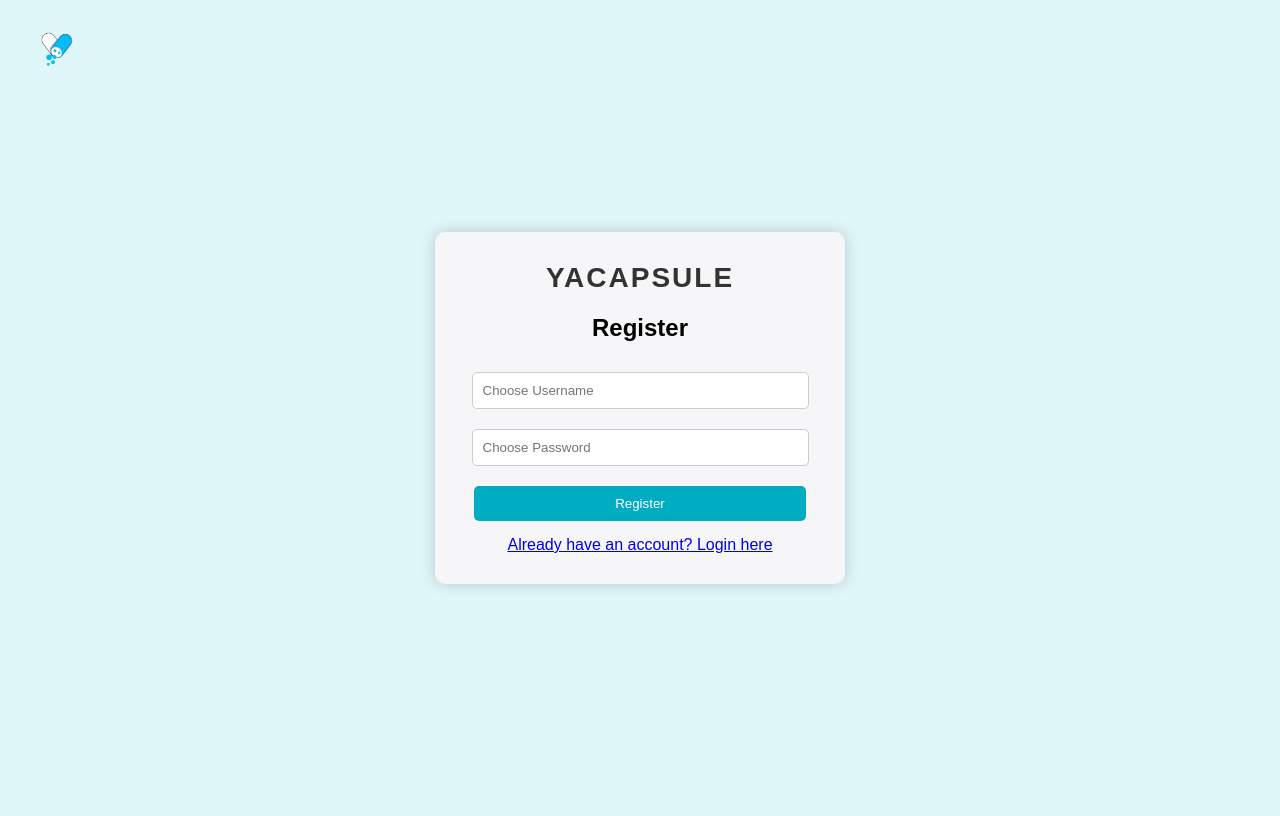
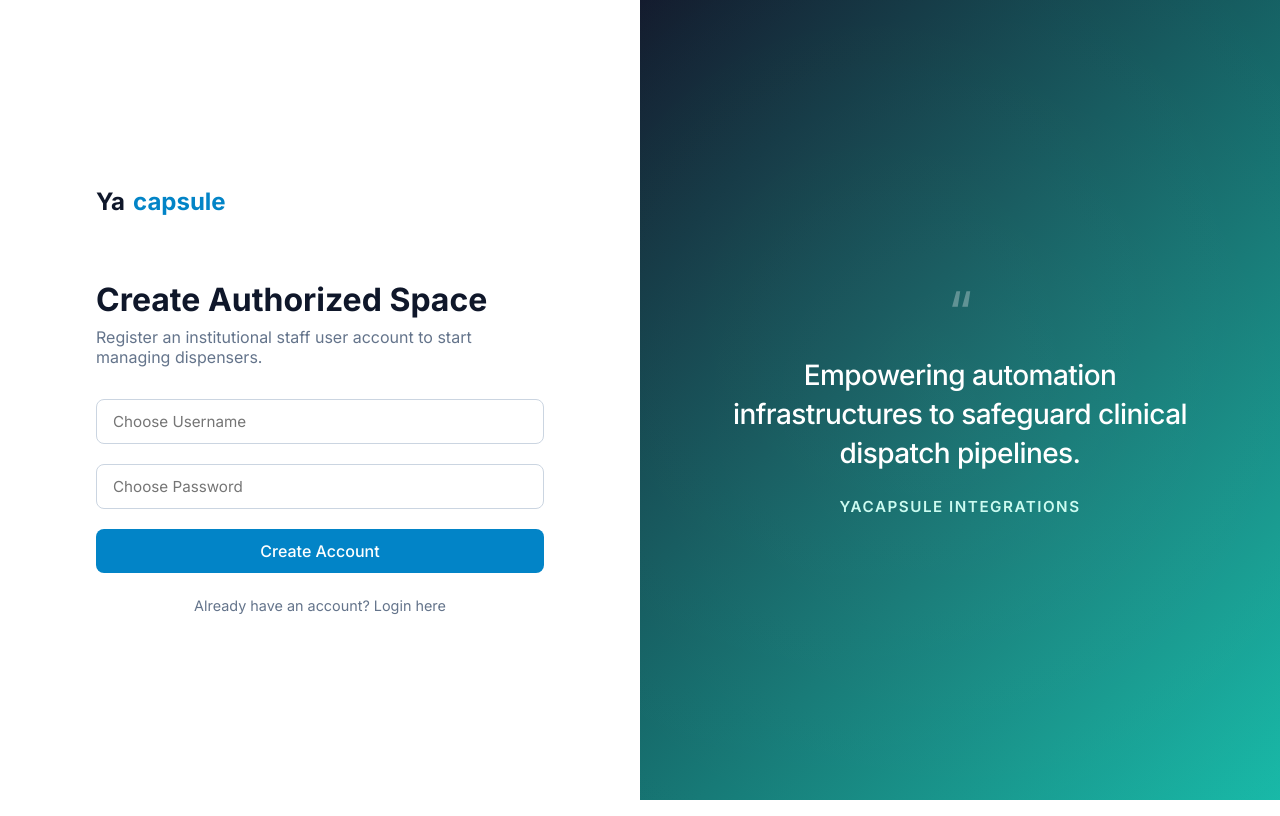
Before and after one commit to ahlenson/Yacapsule, a Flask app: page /register in a window 1280 px wide. Run offline with Flask 3, Linux system fonts and the light colour scheme.

Commit message:
Update register.html

```diff
--- a/templates/register.html
+++ b/templates/register.html
@@ -3,80 +3,171 @@
 <head>
     <meta charset="UTF-8">
     <title>Smart Medicine Dispenser - Register</title>
+    <link rel="preconnect" href="https://fonts.googleapis.com">
+    <link rel="preconnect" href="https://fonts.gstatic.com" crossorigin>
+    <link href="https://fonts.googleapis.com/css2?family=Inter:wght@400;500;600;700&display=swap" rel="stylesheet">
     <style>
         body {
-            font-family: Arial, sans-serif;
-            background: #e0f7fa;
-            display: flex;
-            justify-content: center;
-            align-items: center;
+            font-family: 'Inter', sans-serif;
+            margin: 0;
+            padding: 0;
+            display: grid;
+            grid-template-columns: 1fr 1fr;
             height: 100vh;
+            background-color: #ffffff;
         }
 
-        .logo-top-left {
-            position: fixed;
-            top: 20px;
-            left: 20px;
-            width: 80px;
-            height: auto;
+        .form-side {
+            display: flex;
+            flex-direction: column;
+            justify-content: center;
+            padding: 4rem 6rem;
+            background-color: #ffffff;
         }
 
-        .register-container {
-            background: rgb(246, 246, 248);
-            padding: 30px;
-            border-radius: 10px;
-            box-shadow: 0px 0px 15px rgba(0,0,0,0.2);
-            width: 350px;
-            text-align: center;
+        .brand-header {
+            display: flex;
+            align-items: center;
+            gap: 0.5rem;
+            font-size: 1.5rem;
+            font-weight: 700;
+            color: #0f172a;
+            text-decoration: none;
+            margin-bottom: 4rem;
         }
 
-        .app-title {
-            font-size: 28px;
-            margin: 0 0 10px 0;
-            letter-spacing: 2px;
-            color: #333;
+        .brand-header span { color: #0284c7; }
+
+        .welcome-meta h2 {
+            font-size: 2rem;
+            font-weight: 700;
+            color: #0f172a;
+            margin: 0 0 0.5rem 0;
+        }
+
+        .welcome-meta p {
+            color: #64748b;
+            margin: 0 0 2rem 0;
         }
 
         input {
-            width: 90%;
-            padding: 10px;
-            margin: 10px 0;
-            border-radius: 5px;
-            border: 1px solid #ccc;
+            width: 100%;
+            padding: 0.75rem 1rem;
+            margin-bottom: 1.25rem;
+            border-radius: 0.5rem;
+            border: 1px solid #cbd5e1;
+            font-family: 'Inter', sans-serif;
+            font-size: 0.95rem;
+            box-sizing: border-box;
+            transition: all 0.2s ease;
+        }
+
+        input:focus {
+            outline: none;
+            border-color: #0284c7;
+            box-shadow: 0 0 0 4px rgba(2, 132, 199, 0.1);
         }
 
         button {
-            width: 95%;
-            padding: 10px;
-            background-color: #00acc1;
+            width: 100%;
+            padding: 0.75rem;
+            background-color: #0284c7;
             color: white;
             border: none;
-            border-radius: 5px;
-            margin-top: 10px;
+            border-radius: 0.5rem;
+            font-family: 'Inter', sans-serif;
+            font-size: 1rem;
+            font-weight: 500;
             cursor: pointer;
+            transition: background 0.2s ease;
         }
 
-        button:hover {
-            background-color: #00838f;
+        button:hover { background-color: #0369a1; }
+
+        .link {
+            margin-top: 1.5rem;
+            color: #64748b;
+            text-decoration: none;
+            font-size: 0.9rem;
+            text-align: center;
+        }
+        .link:hover { color: #0284c7; }
+
+        /* Premium Visual Side Panel Layout */
+        .visual-side {
+            background: linear-gradient(135deg, #0f172a 0%, #14b8a6 100%);
+            display: flex;
+            flex-direction: column;
+            justify-content: center;
+            align-items: center;
+            padding: 4rem;
+            color: white;
+            text-align: center;
+            position: relative;
+            overflow: hidden;
         }
 
-        .link {
-            margin-top: 15px;
-            display: block;
+        .visual-side::before {
+            content: '';
+            position: absolute;
+            width: 200%;
+            height: 200%;
+            background: radial-gradient(circle, rgba(255,255,255,0.05) 0%, transparent 80%);
+            top: -50%; left: -50%;
+        }
+
+        .quote-box {
+            position: relative;
+            z-index: 10;
+            max-width: 460px;
+        }
+
+        .quote-icon { font-size: 3.5rem; opacity: 0.3; margin-bottom: 1rem; line-height: 1; }
+
+        .quote-text {
+            font-size: 1.75rem;
+            font-weight: 500;
+            line-height: 1.4;
+            margin-bottom: 1.5rem;
+            letter-spacing: -0.02em;
+        }
+
+        .quote-author {
+            font-size: 0.95rem;
+            text-transform: uppercase;
+            letter-spacing: 0.1em;
+            color: #ccfbf1;
+            font-weight: 600;
+        }
+
+        @media (max-width: 900px) {
+            body { grid-template-columns: 1fr; }
+            .visual-side { display: none; }
+            .form-side { padding: 3rem 2rem; }
         }
     </style>
 </head>
 <body>
-    <img src="{{ url_for('static', filename='logo.png') }}" class="logo-top-left">
-    <div class="register-container">
-        <h1 class="app-title">YACAPSULE</h1>
-        <h2>Register</h2>
+    <div class="form-side">
+        <a href="#" class="brand-header">Ya<span>capsule</span></a>
+        <div class="welcome-meta">
+            <h2>Create Authorized Space</h2>
+            <p>Register an institutional staff user account to start managing dispensers.</p>
+        </div>
         <form method="POST" action="/register">
-            <input type="text" name="username" placeholder="Choose Username" required><br>
-            <input type="password" name="password" placeholder="Choose Password" required><br>
-            <button type="submit">Register</button>
+            <input type="text" name="username" placeholder="Choose Username" required>
+            <input type="password" name="password" placeholder="Choose Password" required>
+            <button type="submit">Create Account</button>
         </form>
         <a href="/login" class="link">Already have an account? Login here</a>
     </div>
+
+    <div class="visual-side">
+        <div class="quote-box">
+            <div class="quote-icon">“</div>
+            <div class="quote-text">Empowering automation infrastructures to safeguard clinical dispatch pipelines.</div>
+            <div class="quote-author">Yacapsule Integrations</div>
+        </div>
+    </div>
 </body>
 </html>
```
